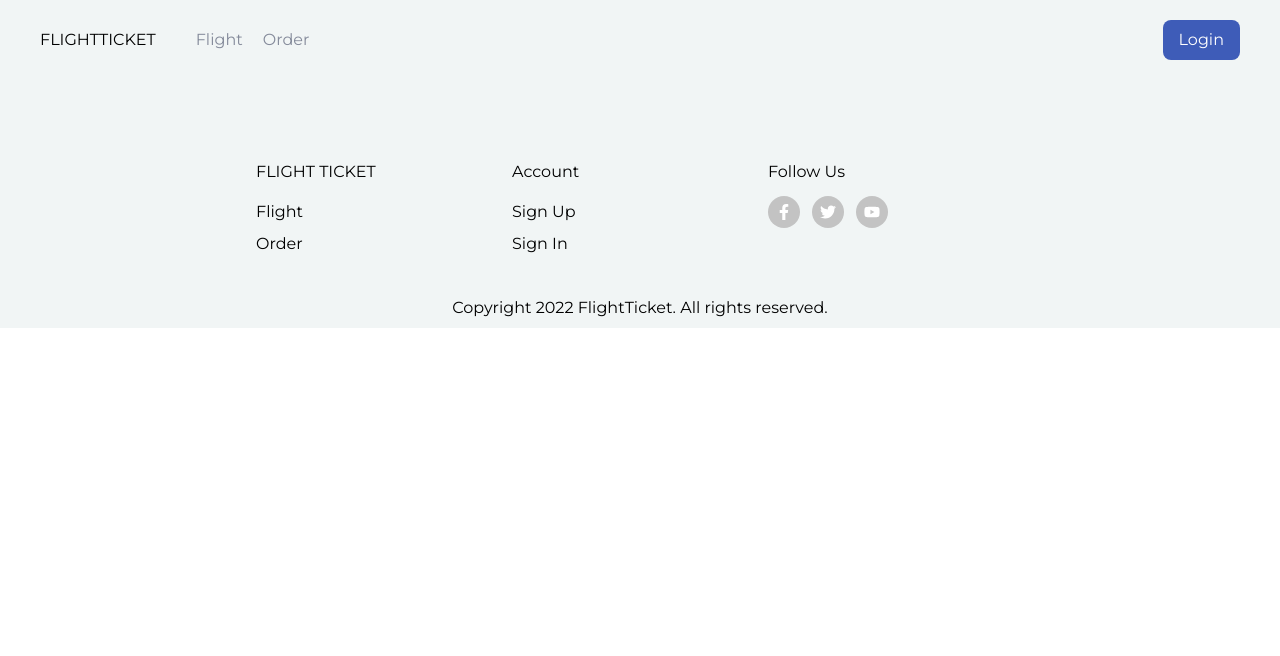
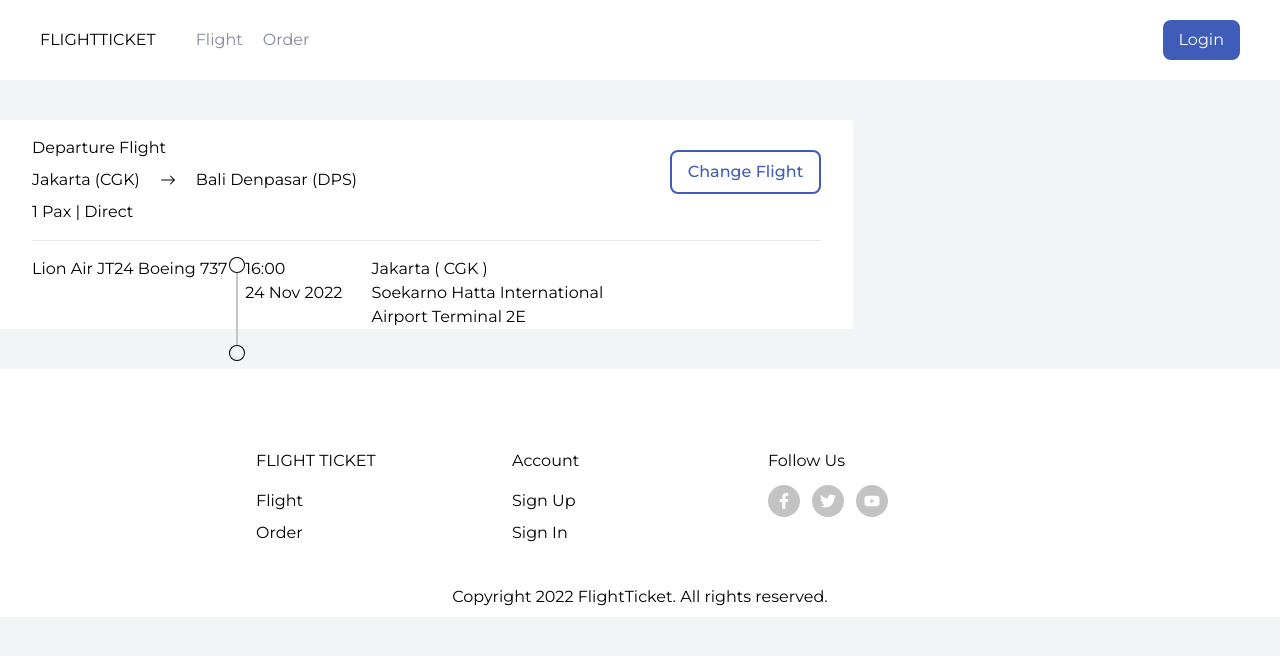
Before and after one commit to Travelwind-BA4/FE-Travelwind, a React (Create React App) app: page /flight in a window 1280 px wide. Shown: the top 656 px of the page. Built offline with nearby package versions, Linux system fonts and the light colour scheme.

Commit message:
membuat detail page 30%

```diff
--- /dev/null
+++ b/src/components/Buttons/Button2.jsx
@@ -0,0 +1,7 @@
+import React from "react";
+
+const Button2 = ({ name, ...style }) => {
+  return <button className={`border-2 border-[#3E5CB8] text-[#3E5CB8] font-medium px-4 py-2 ${style.style}`}>{name}</button>;
+};
+
+export default Button2;
--- a/src/components/Footer/Footer.jsx
+++ b/src/components/Footer/Footer.jsx
@@ -3,7 +3,7 @@ import { FaFacebookF, FaTwitter, FaYoutube } from "react-icons/fa";
 
 const Footer = () => {
   return (
-    <footer className="bg-[#F1F5F5] pt-20">
+    <footer className="bg-[#fff] pt-20">
       <div className="container mx-auto grid grid-cols-5">
         <div></div>
         <div>
--- a/src/components/Navbar/Navbar.jsx
+++ b/src/components/Navbar/Navbar.jsx
@@ -3,7 +3,7 @@ import Button1 from "../Buttons/Button1";
 
 const Navbar = () => {
   return (
-    <nav className="bg-[#F1F5F5]">
+    <nav className="bg-[#fff]">
       <div className="flex justify-between container mx-auto px-10 h-20 items-center">
         <div className="flex justify-between items-center">
           <h1 className="cursor-pointer">FLIGHTTICKET</h1>
--- /dev/null
+++ b/src/pages/Detailpage.jsx
@@ -0,0 +1,53 @@
+import { BsArrowRight, BsCircle } from "react-icons/bs";
+import Button2 from "../components/Buttons/Button2";
+const Detailpage = () => {
+  return (
+    <div>
+      <div className="container mx-auto py-10">
+        <div className="grid grid-cols-3">
+          <div className="col-span-2 bg-[#fff]  px-8">
+            <div className="flex justify-between items-center">
+              <div>
+                <p className="mt-4">Departure Flight</p>
+                <h6 className="flex items-center">
+                  Jakarta (CGK) <BsArrowRight className="mx-5 my-3" /> Bali Denpasar (DPS)
+                </h6>
+                <p>1 Pax | Direct</p>
+              </div>
+              <div>
+                <Button2 name="Change Flight" style="rounded-lg " />
+              </div>
+            </div>
+            <hr className="my-4" />
+            <div className="grid grid-cols-4 ">
+              <div>
+                <img />
+                <p>Lion Air JT24 Boeing 737</p>
+              </div>
+              <div className="col-span-2 flex">
+                <div className="">
+                  <BsCircle />
+                  <div className="w-0.5 h-full bg-[#c4c4c4] mx-auto"></div>
+                  <BsCircle />
+                </div>
+                <div className="grid grid-cols-3">
+                  <div className="col-span-1">
+                    <p>16:00</p>
+                    <p>24 Nov 2022</p>
+                  </div>
+                  <div className="col-span-2">
+                    <h6>Jakarta ( CGK )</h6>
+                    <p>Soekarno Hatta International Airport Terminal 2E</p>
+                  </div>
+                </div>
+              </div>
+            </div>
+          </div>
+          <div></div>
+        </div>
+      </div>
+    </div>
+  );
+};
+
+export default Detailpage;
--- a/src/pages/Homepage.jsx
+++ b/src/pages/Homepage.jsx
@@ -18,9 +18,9 @@ const Homepage = () => {
           <Homeslider />
         </div>
         <div className="container mx-auto px-10 mt-8 mb-20">
-          <div className="border-2 rounded-xl shadow-md">
+          <div className="border-2 rounded-xl shadow-md bg-[#fff]">
             <div className="flex justify-center mt-7">
-              <div className="max-w-[300px]  bg-[#f1f5f5] border-2 rounded-full p-4">
+              <div className="max-w-[300px]  bg-[#fff] border-2 rounded-full p-4">
                 <form>
                   <button className="btn-active  py-3 px-6 rounded-full" onClick={(e) => test(e)}>
                     One Trip
--- a/src/routes/index.js
+++ b/src/routes/index.js
@@ -2,6 +2,7 @@ import React from "react";
 import { Route, Routes } from "react-router-dom";
 import Footer from "../components/Footer/Footer";
 import Navbar from "../components/Navbar/Navbar";
+import Detailpage from "../pages/Detailpage";
 import Homepage from "../pages/Homepage";
 import Resultpage from "../pages/resultPage/Resultpage";
 
@@ -12,6 +13,7 @@ const index = () => {
       <Routes>
         <Route path="/" element={<Homepage />} />
         <Route path="/result" element={<Resultpage />} />
+        <Route path="/flight" element={<Detailpage />} />
       </Routes>
       <Footer />
     </div>
--- a/src/styles/index.css
+++ b/src/styles/index.css
@@ -4,6 +4,7 @@
 
 body {
   margin: 0;
+  background-color: #f1f5f5;
   font-family: "Montserrat";
   -webkit-font-smoothing: antialiased;
   -moz-osx-font-smoothing: grayscale;
```
Also changed, not shown: src/pages/resultPage/Resultpage.jsx (+68 -63 lines), 1 other file (tests, documents, lock files or other folders).
